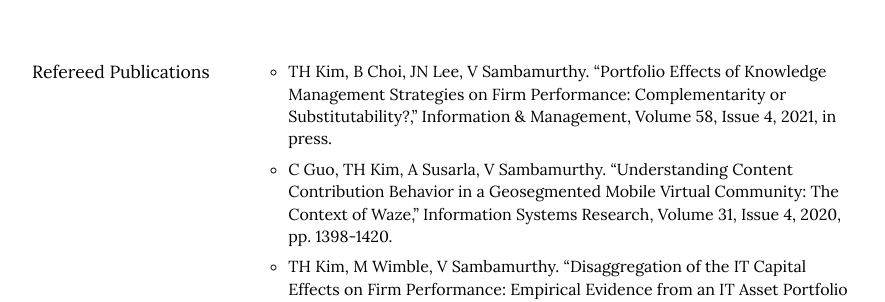
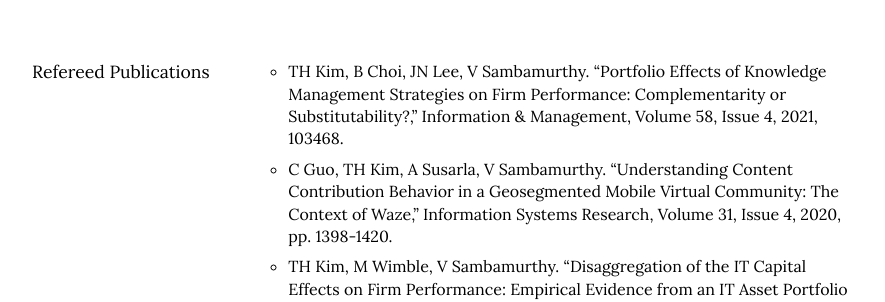
Before and after one commit to istaehun/taehun, a Jekyll site: the page built from index.html, in a window 1280 px wide and 900 px high, scrolled down 534 px. Shown: the part 199-501 px from the top of the window, without its empty margins (188-1073 px from the left). Built offline with Jekyll 4.4.1, drawn with Linux system fonts in a browser that asks for light colours; nearby versions of some CDN libraries.

Commit message:
Update research.yml

```diff
--- a/_data/research.yml
+++ b/_data/research.yml
@@ -10,7 +10,7 @@
 -
   sub-title: Refereed Publications
   list:
-    - "TH Kim, B Choi, JN Lee, V Sambamurthy. “Portfolio Effects of Knowledge Management Strategies on Firm Performance: Complementarity or Substitutability?,” Information & Management, Volume 58, Issue 4, 2021, in press."
+    - "TH Kim, B Choi, JN Lee, V Sambamurthy. “Portfolio Effects of Knowledge Management Strategies on Firm Performance: Complementarity or Substitutability?,” Information & Management, Volume 58, Issue 4, 2021, 103468."
     - "C Guo, TH Kim, A Susarla, V Sambamurthy. “Understanding Content Contribution Behavior in a Geosegmented Mobile Virtual Community: The Context of Waze,” Information Systems Research, Volume 31, Issue 4, 2020, pp. 1398-1420."
     - "TH Kim, M Wimble, V Sambamurthy. “Disaggregation of the IT Capital Effects on Firm Performance: Empirical Evidence from an IT Asset Portfolio Perspective,” European Journal of Information Systems, Volume 27, Issue 4, 2018, pp. 449-469."
     - "TH Kim, JN Lee, JU Chun, I Benbasat. “Understanding the Effect of Knowledge Management Strategies on Knowledge Management Performance: A Contingency Perspective,” Information & Management, Volume 51, Issue 4, 2014, pp. 398-416."
```
